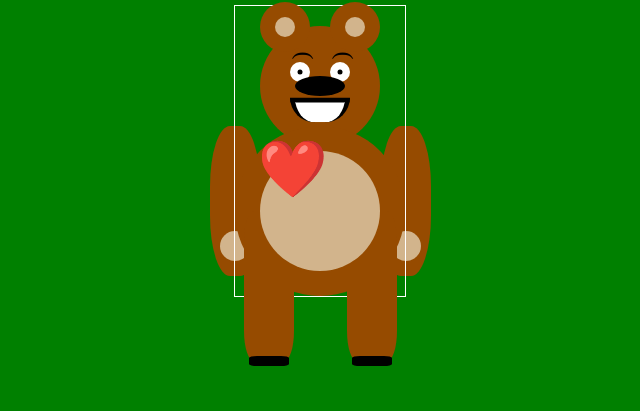
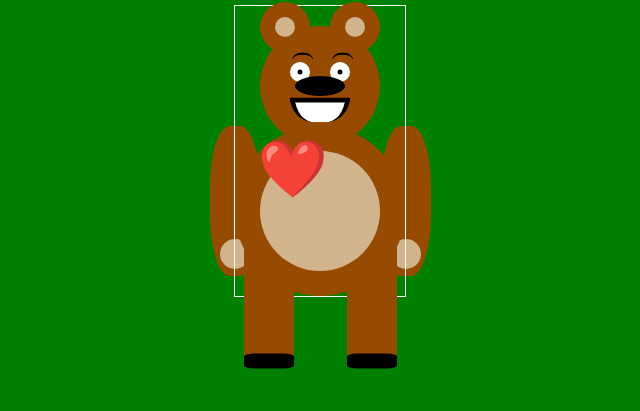
Before and after one commit to robertlanchsweerdt/WD94_CSSCreature, a plain HTML site: page index.html in a window 1280 px wide. Shown: the part 249-660 px from the top of the page, 320-960 px from the left. Drawn offline with Linux system fonts and the light colour scheme.

Commit message:
tweaked feet and palms

```diff
--- a/styles.css
+++ b/styles.css
@@ -192,7 +192,6 @@ body {
   height: 150px;
   width: 50px;
   background-color: var(--clr-brown);
-  border-radius: 20%;
 }
 
 #left-leg {
@@ -217,8 +216,8 @@ body {
   left: 50%;
   transform: translate(-50%, -50%);
 
-  width: 40px;
-  height: 10px;
+  width: 50px;
+  height: 15px;
   background-color: black;
   border-radius: 20%;
 }
@@ -253,9 +252,9 @@ body {
 #right-arm::after {
   position: absolute;
   content: '';
-  top: 50%;
+  top: 85%;
   left: 50%;
-  transform: translate(-50%, 100%);
+  transform: translate(-50%, -50%);
 
   width: 30px;
   height: 30px;
```
